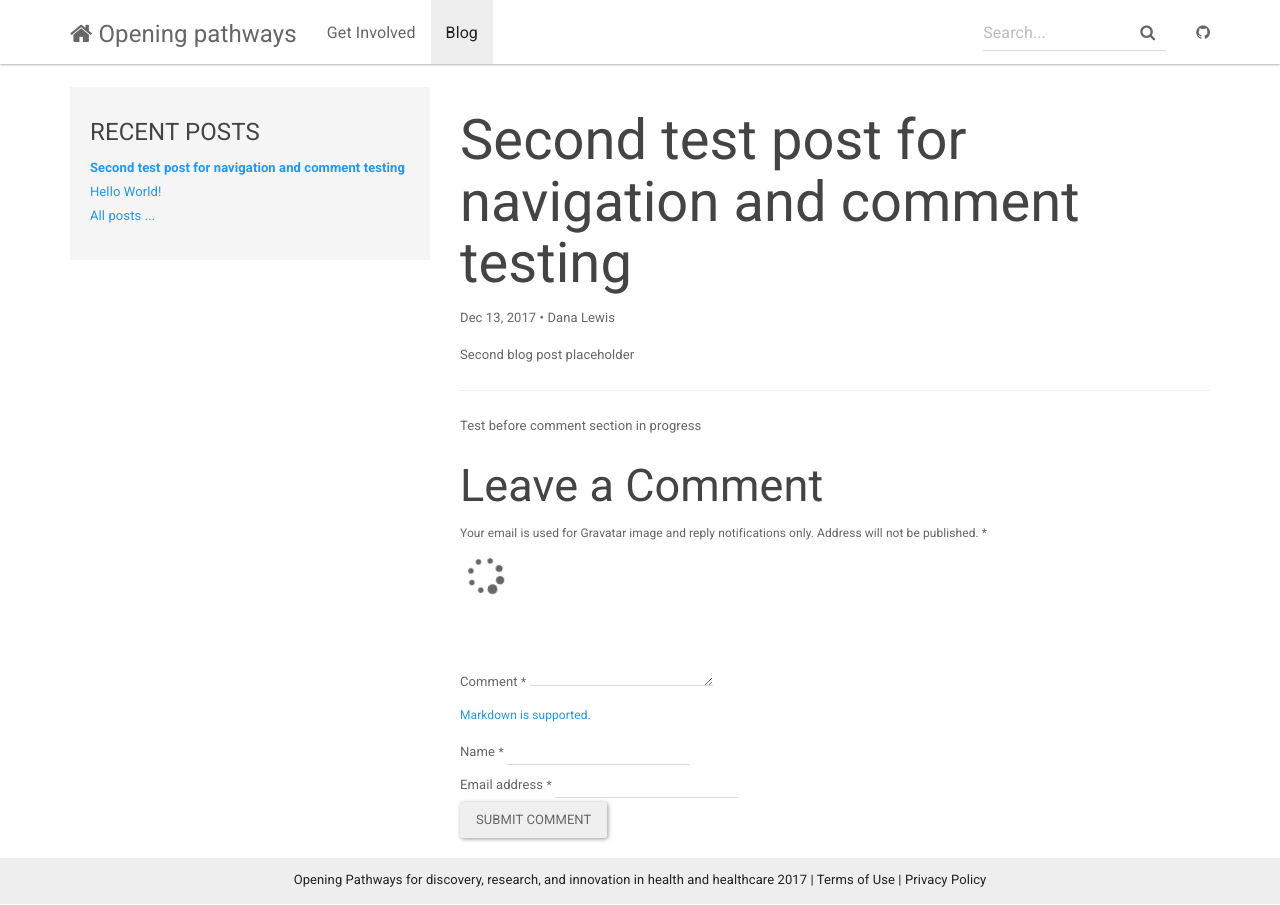
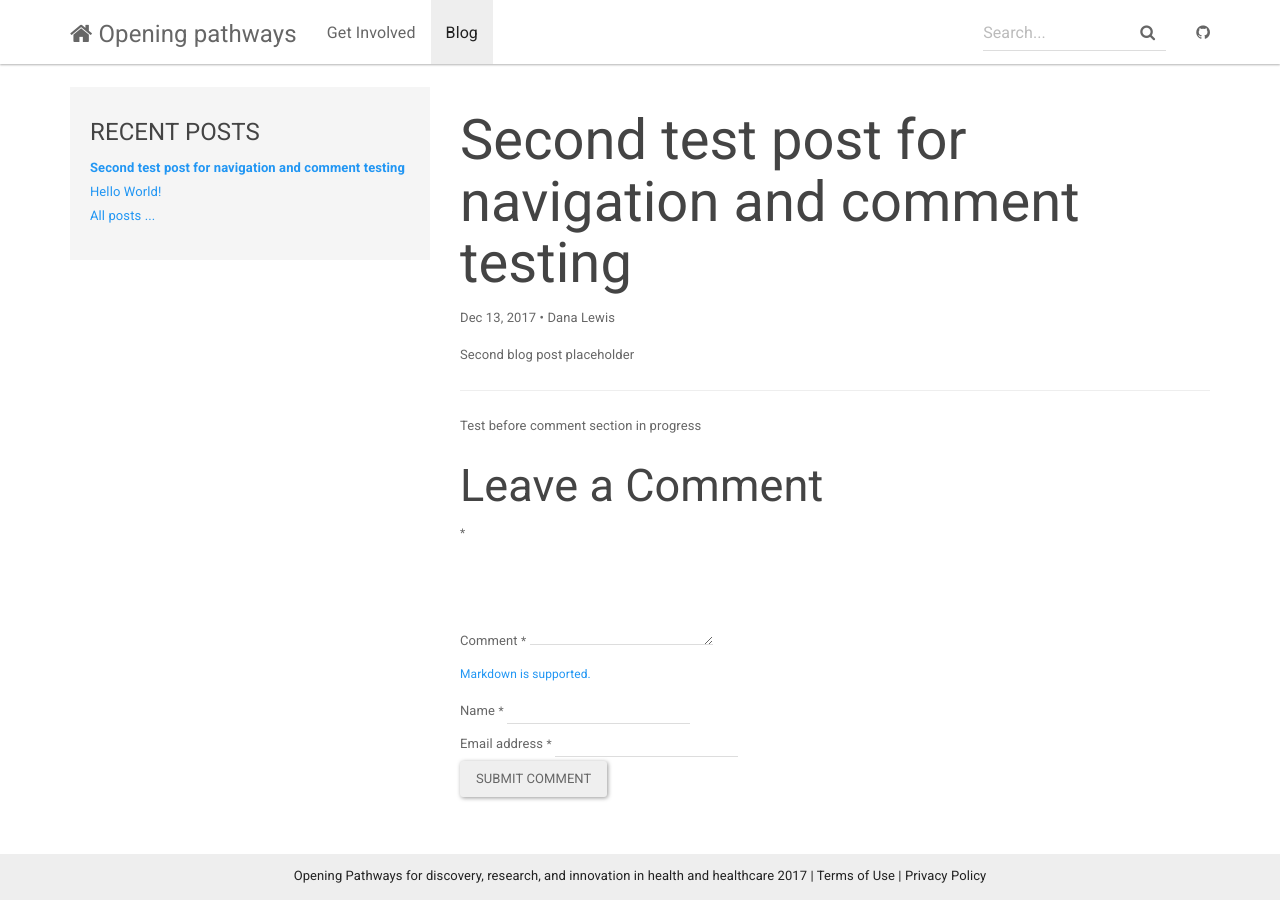
Before and after one commit to danamlewis/Testrepo2, a Jekyll site: the page built from _posts/2017-12-13-for-navigation.md, in a window 1280 px wide. Built offline with Jekyll 4.4.1, drawn with Linux system fonts in a browser that asks for light colours; nearby versions of some CDN libraries.

Commit message:
Update comments.html

```diff
--- a/_includes/comments.html
+++ b/_includes/comments.html
@@ -57,14 +57,14 @@
           Leave a Comment <small><a rel="nofollow" id="cancel-comment-reply-link" href="{{ page.url | absolute_url }}#respond" style="display:none;">Cancel reply</a></small>
         </h2>
 
-        <p class="small">{{ site.data.ui-text[site.locale].comment_form_info | default: "Your email is used for Gravatar image and reply notifications only.  Address will not be published." }} <span class="required">*</span></p>
+        <p class="small">{{ site.data.ui-text[site.locale].comment_form_info | default: "" }} <span class="required">*</span></p>
 
-        <form id="new_comment" class="page__comments-form js-form form" method="post" action="https://api.staticman.net/v2/entry/{{ site.repository }}/{{ site.staticman.branch }}/comments">
+        <form id="new_comment" class="page__comments-form js-form form" method="post" action="https://api.staticman.net/v2/entry/danamlewis/Testrepo2/master/_data/comments/">
 
-          <div class="form__spinner">
+      <!--    <div class="form__spinner">
             <i class="fa fa-spinner fa-spin fa-3x fa-fw"></i>
             <span class="sr-only">{{ site.data.ui-text[site.locale].loading_label | default: "Loading..." }}</span>
-          </div>
+          </div> -->
 
           <fieldset>
             <label for="comment-form-message">{{ site.data.ui-text[site.locale].comment_form_comment_label | default: "Comment" }} <small class="required">*</small></label>
```
